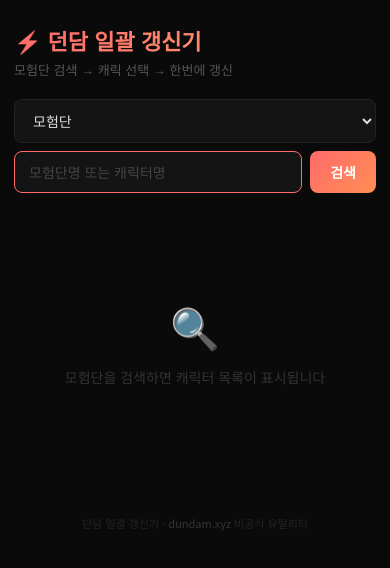
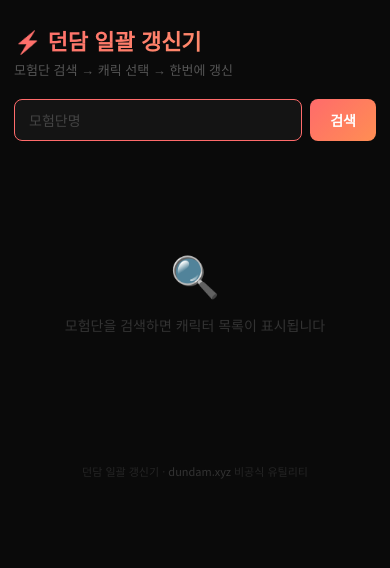
Before and after one commit to hakyounkim/dundam-refresher, a website: page index.html in a window 390 px wide. Drawn offline with Linux system fonts and the light colour scheme.

Commit message:
서버 선택/캐릭터명 검색 제거, 모험단 전용으로 단순화

```diff
--- a/index.html
+++ b/index.html
@@ -84,7 +84,6 @@
     .header{margin-bottom:20px}
 
     .search{flex-wrap:wrap}
-    .search select{width:100%}
     .search input{flex:1;min-width:0}
     .search button{flex:none;white-space:nowrap}
 
@@ -111,18 +110,7 @@
   </div>
 
   <div class="search">
-    <select id="server">
-      <option value="adven">모험단</option>
-      <option value="cain">카인</option>
-      <option value="diregie">디레지에</option>
-      <option value="siroco">시로코</option>
-      <option value="prey">프레이</option>
-      <option value="casillas">카시야스</option>
-      <option value="hilder">힐더</option>
-      <option value="anton">안톤</option>
-      <option value="bakal">바칼</option>
-    </select>
-    <input type="text" id="name" placeholder="모험단명 또는 캐릭터명" maxlength="20">
+    <input type="text" id="name" placeholder="모험단명" maxlength="20">
     <button id="searchBtn" onclick="doSearch()">검색</button>
   </div>
 
@@ -158,7 +146,6 @@ let busy = false;
 const $ = id => document.getElementById(id);
 
 async function doSearch() {
-  const server = $('server').value;
   const name = $('name').value.trim();
   if (!name) return $('name').focus();
 
@@ -170,7 +157,7 @@ async function doSearch() {
   $('list').innerHTML = '<div class="empty"><div class="emoji">⏳</div>검색 중...</div>';
 
   try {
-    const res = await fetch(`/api/search?server=${server}&name=${encodeURIComponent(name)}`);
+    const res = await fetch(`/api/search?server=adven&name=${encodeURIComponent(name)}`);
     const data = await res.json();
     if (data.error) throw new Error(data.error);
 
@@ -266,7 +253,7 @@ async function doRefresh() {
   try {
     const prevStatus = Object.fromEntries(chars.map(c => [c.key, c._status]));
     const prevRefreshTime = Object.fromEntries(chars.map(c => [c.key, c._refreshTime]));
-    const res = await fetch(`/api/search?server=${$('server').value}&name=${encodeURIComponent($('name').value.trim())}`);
+    const res = await fetch(`/api/search?server=adven&name=${encodeURIComponent($('name').value.trim())}`);
     const data = await res.json();
     if (!data.error && data.characters?.length) {
       chars = data.characters.map(c => ({
```
